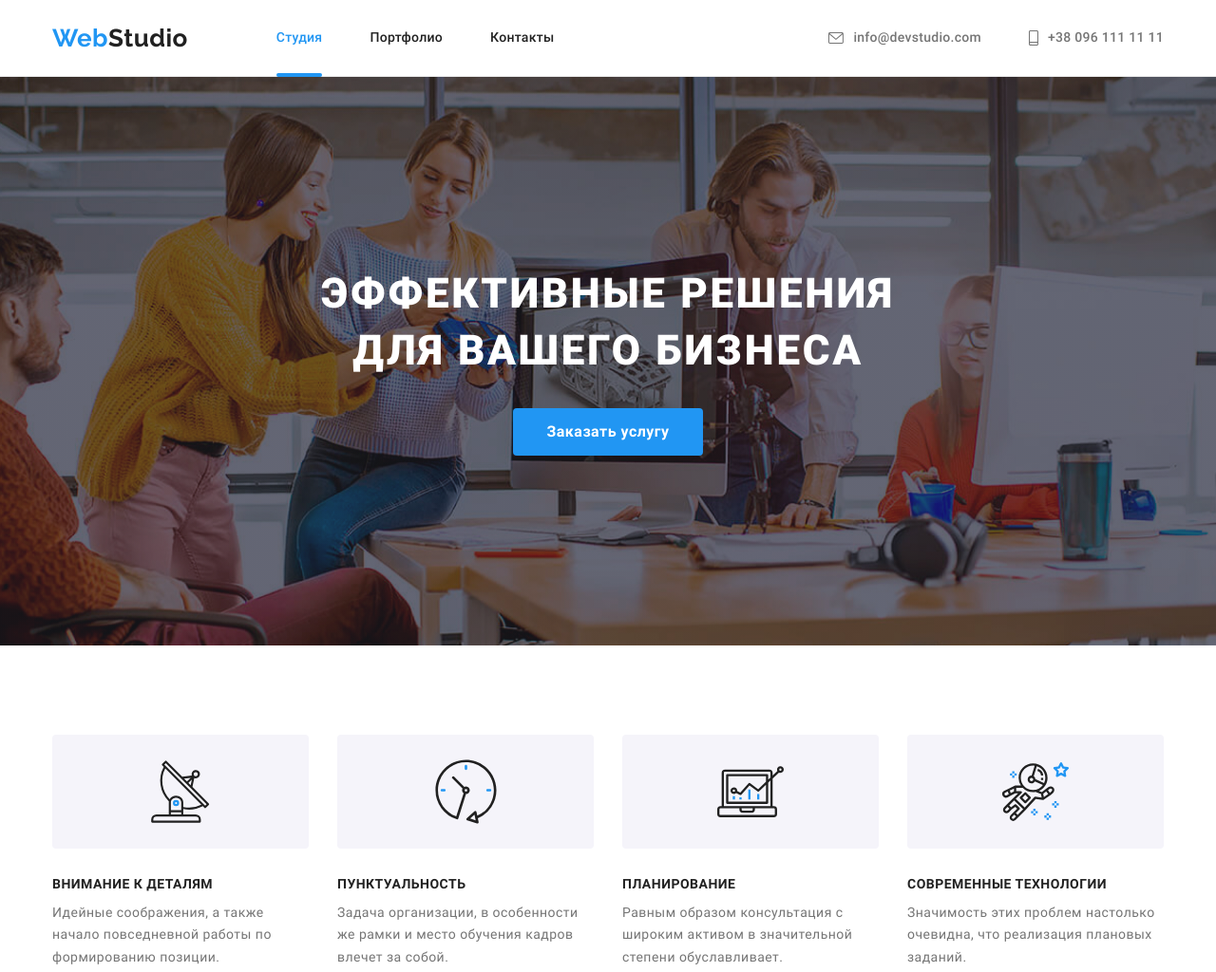
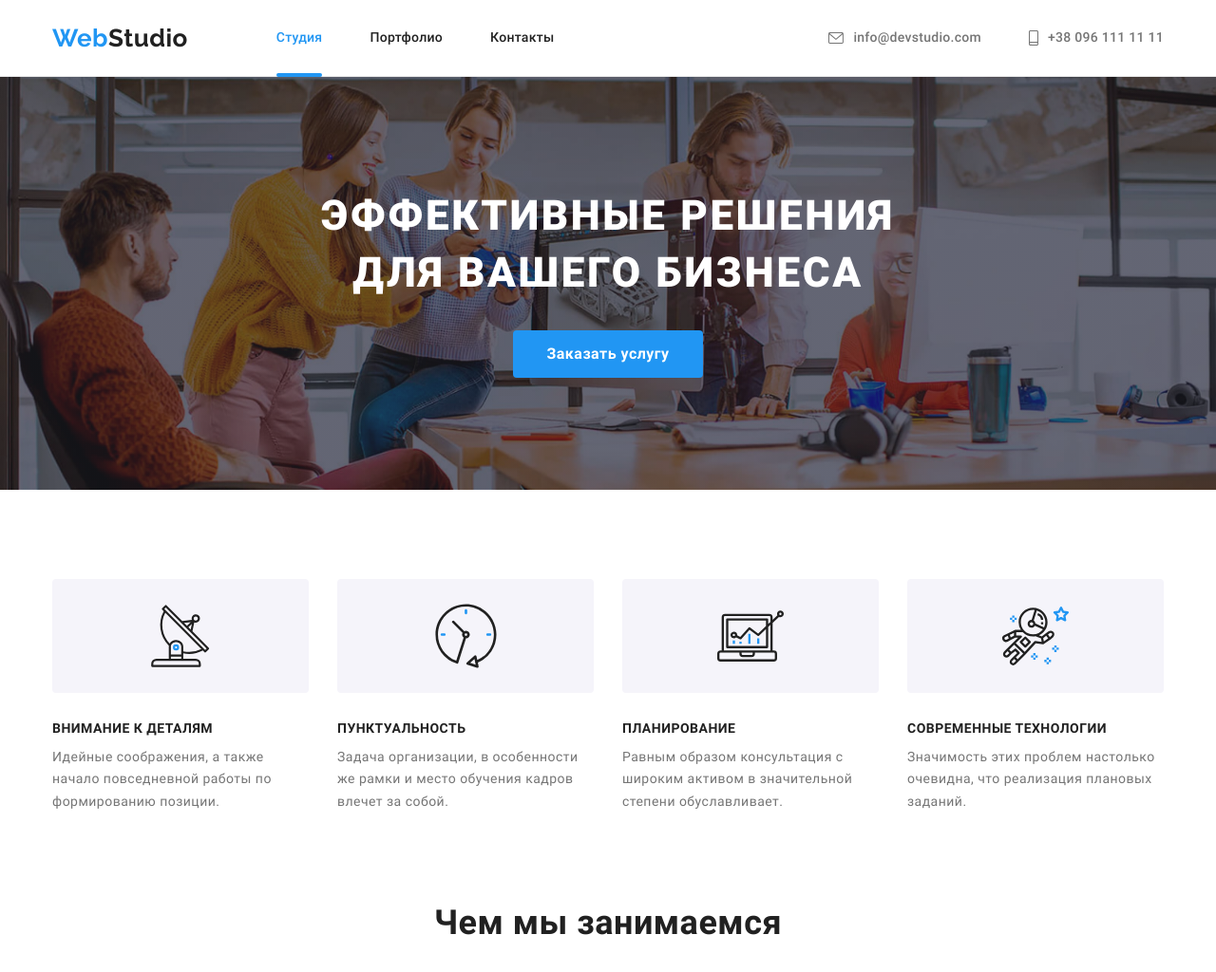
Before and after one commit to ostappatalakh/goit-markup-hw-08, a plain HTML site: page index.html in a window 1280 px wide. Shown: the top 1024 px of the page at 95% size. Drawn offline with nearby package versions, Linux system fonts and the light colour scheme.

Commit message:
test old image

```diff
--- a/scss/component/_hero.scss
+++ b/scss/component/_hero.scss
@@ -3,60 +3,7 @@ $hero-image-gradient: linear-gradient(90deg, rgba(47, 48, 58, 0.4), rgba(47, 48,
 .hero {
     text-align: center;
 
-    &__section {
-        width: 100%;
-        max-width: 1600px;
-        margin-left: auto;
-        margin-right: auto;
-        background-color: #2F303A;
-        background-image: $hero-image-gradient, url('../images/mobile/hero-mobile.jpg');
-        background-repeat: no-repeat;
-        background-size: cover;
-        background-position: center;
-        padding-top: 118px;
-        padding-bottom: 118px;
-
-        @media (min-width: 1200px) {
-            padding-top: 200px;
-            padding-bottom: 200px;
-        }
-
-        @media (min-device-pixel-ratio: 2),
-                (min-resolution: 2dppx),
-                (min-resolution: 2dpi) {
-        background-image: $hero-image-gradient, url("../images/mobile/hero-mobile@2x.jpg");
-        }
-
-        @media (min-width: 481px) {
-        background-image:
-        $hero-image-gradient,
-        url(../images/tablet/hero-tablet.jpg);
-
-        @media (min-device-pixel-ratio: 2),
-        (min-resolution: 2dppx),
-        (min-resolution: 2dpi) {
-        background-image:
-        $hero-image-gradient,
-        url(../images/tablet/hero-tablet@2x.jpg);
-        }
-    }
-
-        @media (min-width: 769px) {
-            background-image:
-            $hero-image-gradient,
-            url(../images/hero-img.jpg);
-
-                @media (min-device-pixel-ratio: 2),
-                (min-resolution: 2dppx),
-                (min-resolution: 2dpi) {
-                background-image:
-                $hero-image-gradient,
-                url('../images/desktop/hero-img.jpg');
-                }
-        }
-}
-}
-.hero__title {
+    &__title {
         font-weight: 900;
         font-size: 26px;
         line-height: 1.62;
@@ -74,3 +21,58 @@ $hero-image-gradient: linear-gradient(90deg, rgba(47, 48, 58, 0.4), rgba(47, 48,
             max-width: 696px;
             }
         }
+
+}
+
+.hero__section {
+    width: 100%;
+    max-width: 1600px;
+    margin-left: auto;
+    margin-right: auto;
+    background-color: #2F303A;
+    background-image: $hero-image-gradient, url('../../images/bg-hero-laptop.jpg');
+    background-repeat: no-repeat;
+    background-size: cover;
+    background-position: center;
+    padding-top: 118px;
+    padding-bottom: 118px;
+
+    @media screen and (min-device-pixel-ratio: 2),
+    (min-resolution: 2dppx),
+    (min-resolution: 2dpi) {
+    background-image: $hero-image-gradient, url('../../images/bg-hero-laptop@2x.jpg');
+    }
+
+    // @media (min-width: 481px) {
+    // background-image:
+    // $hero-image-gradient,
+    // url(../images/tablet/hero-tablet.jpg);
+
+    //     @media (min-device-pixel-ratio: 2),
+    //     (min-resolution: 2dppx),
+    //     (min-resolution: 2dpi) {
+    //     background-image:
+    //     $hero-image-gradient,
+    //     url(../images/tablet/hero-tablet@2x.jpg);
+    //     }
+    // }
+
+    // @media (min-width: 769px) {
+    //     background-image:
+    //     $hero-image-gradient,
+    //     url(../images/hero-img.jpg);
+
+    //     @media (min-device-pixel-ratio: 2),
+    //     (min-resolution: 2dppx),
+    //     (min-resolution: 2dpi) {
+    //     background-image:
+    //     $hero-image-gradient,
+    //     url('../images/desktop/hero-img.jpg');
+    //     }
+    // }
+    // @media (min-width: 1200px) {
+    //     padding-top: 200px;
+    //     padding-bottom: 200px;
+    // }
+
+}
```
Also changed, not shown: css/main.css, css/main.min.css, images/Desktop/design.jpg (deleted), images/Desktop/design@2x.jpg (deleted), images/Desktop/layout.jpg (deleted), images/Desktop/layout@2x.jpg (deleted), images/Desktop/programming.jpg (deleted), images/Desktop/programming@2x.jpg (deleted), images/bg-hero-laptop.jpg (added), images/bg-hero-laptop@2x.jpg (added), 2 other files. Lines whose indentation alone changed are shown as unchanged.
